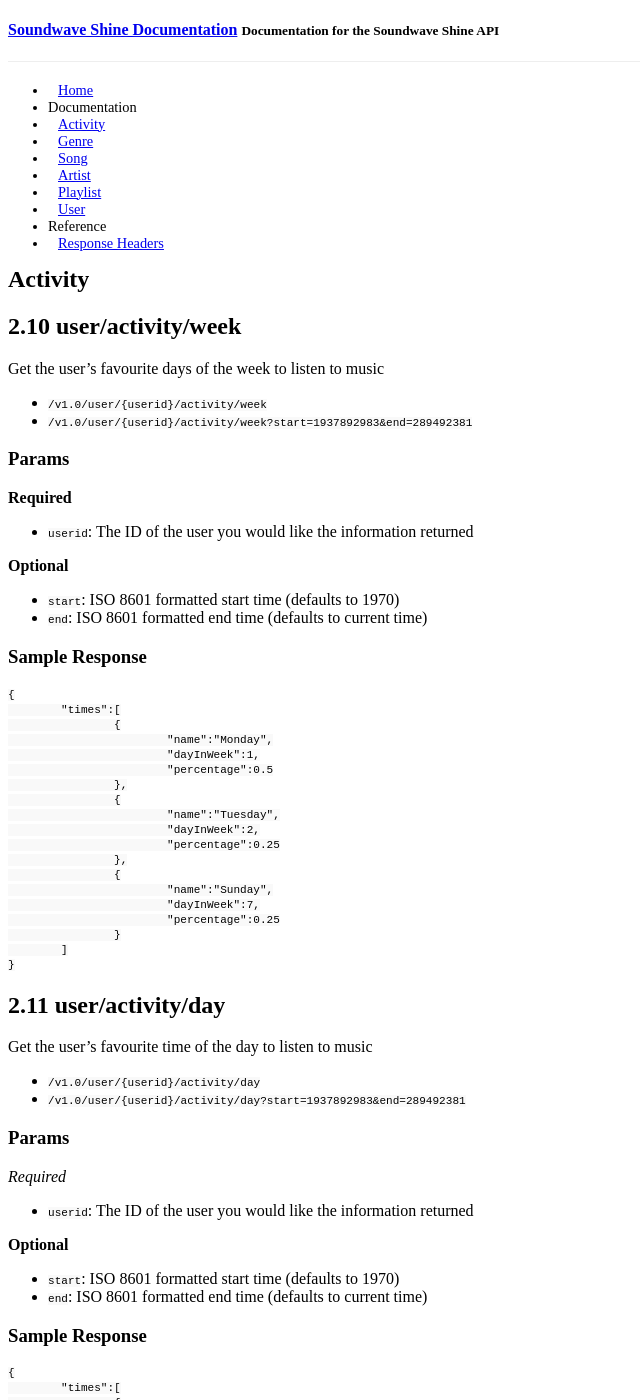
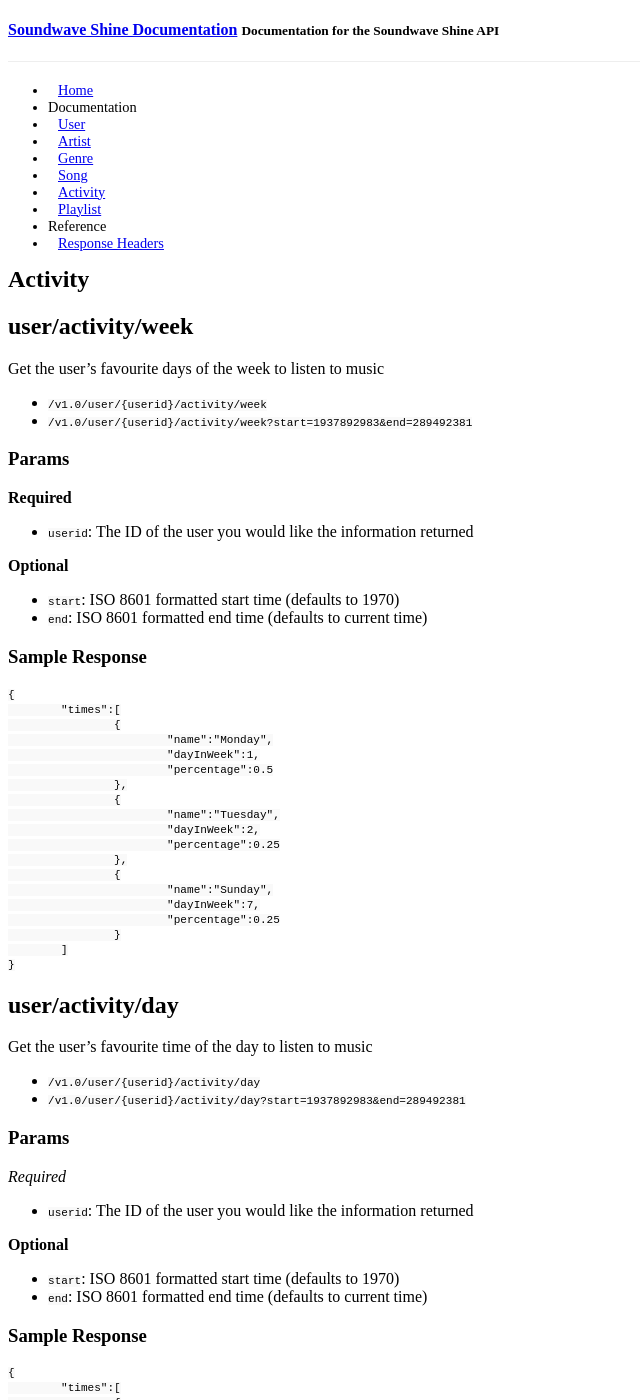
Before and after one commit to SoundwaveApp/Shine-API-Documentation, a Jekyll site: the page built from _posts/2015-06-22-activity.md, in a window 1280 px wide and 1400 px high. Shown: the whole window, without its empty margins (0-640 px from the left). Built offline with Jekyll 4.4.1, drawn with Linux system fonts in a browser that asks for light colours; Markdown is read by kramdown in place of the engine named in the settings; a style sheet for code colours, icons or effects is not loaded; some of the changed text lies outside the part shown.

Commit message:
removes numbering, reorders posts

````diff
--- a/_posts/2015-06-22-activity.md
+++ b/_posts/2015-06-22-activity.md
@@ -3,9 +3,10 @@ layout: page
 title: "Activity"
 category: doc
 date: 2015-06-22 16:04:35
+order: 5
 ---
 
-## 2.10 user/activity/week
+## user/activity/week
 
 Get the user's favourite days of the week to listen to music
 
@@ -48,7 +49,7 @@ Get the user's favourite days of the week to listen to music
 ```
 
 
-## 2.11 user/activity/day
+## user/activity/day
 
 Get the user's favourite time of the day to listen to music
 
@@ -90,7 +91,7 @@ Get the user's favourite time of the day to listen to music
 }
 ```
 
-## 2.5 user/activity/recent
+## user/activity/recent
 Get a user's recently played songs
 
 ### Example URLs
````
Also changed, not shown: _posts/2015-06-22-artist.md (+2 -1 lines), _posts/2015-06-22-genre.md (+2 -1 lines), _posts/2015-06-22-playlist.md (+2 -1 lines), _posts/2015-06-22-song.md (+3 -2 lines), _posts/2015-06-22-user.md (+4 -3 lines).
